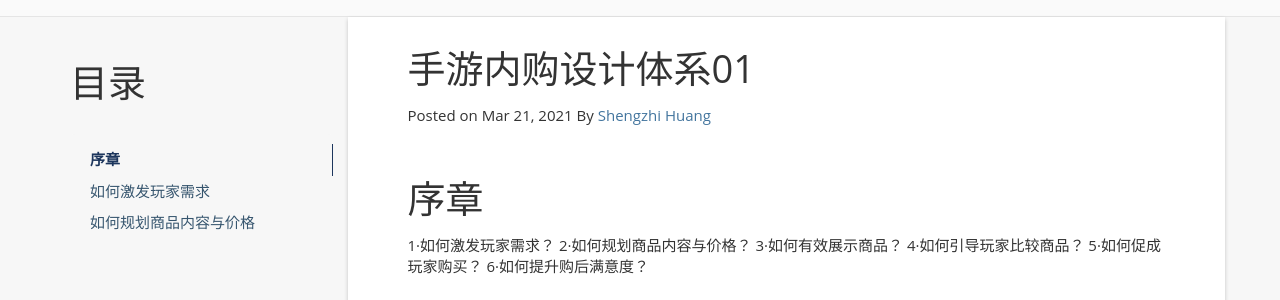
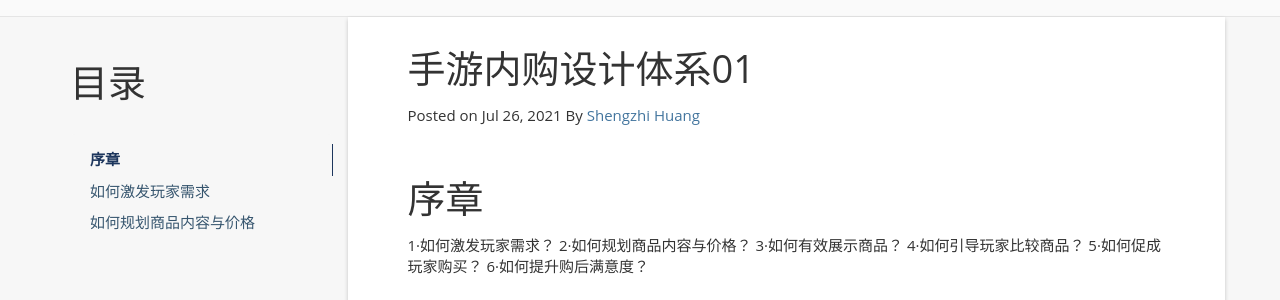
Before and after one commit to hsz19941021/hsz19941021.github.io, a Jekyll site: the page built from _posts/2021-07-26-iapdesign01.md, in a window 1280 px wide and 900 px high. Shown: the part 331-631 px from the top of the window. Built offline with Jekyll 4.4.1, drawn with Linux system fonts in a browser that asks for light colours; nearby versions of some CDN libraries; a script that is not in the unit is left out; comment, search, counter and statistics services are not loaded.

Commit message:
Update 2021-07-26-iapdesign01.md

```diff
--- a/_posts/2021-07-26-iapdesign01.md
+++ b/_posts/2021-07-26-iapdesign01.md
@@ -1,7 +1,7 @@
 ---
 layout: post
 title: 手游内购设计体系01
-date:   2021-03-21
+date:   2021-07-26
 categories: 数值
 tag: 设计
 ---
```
